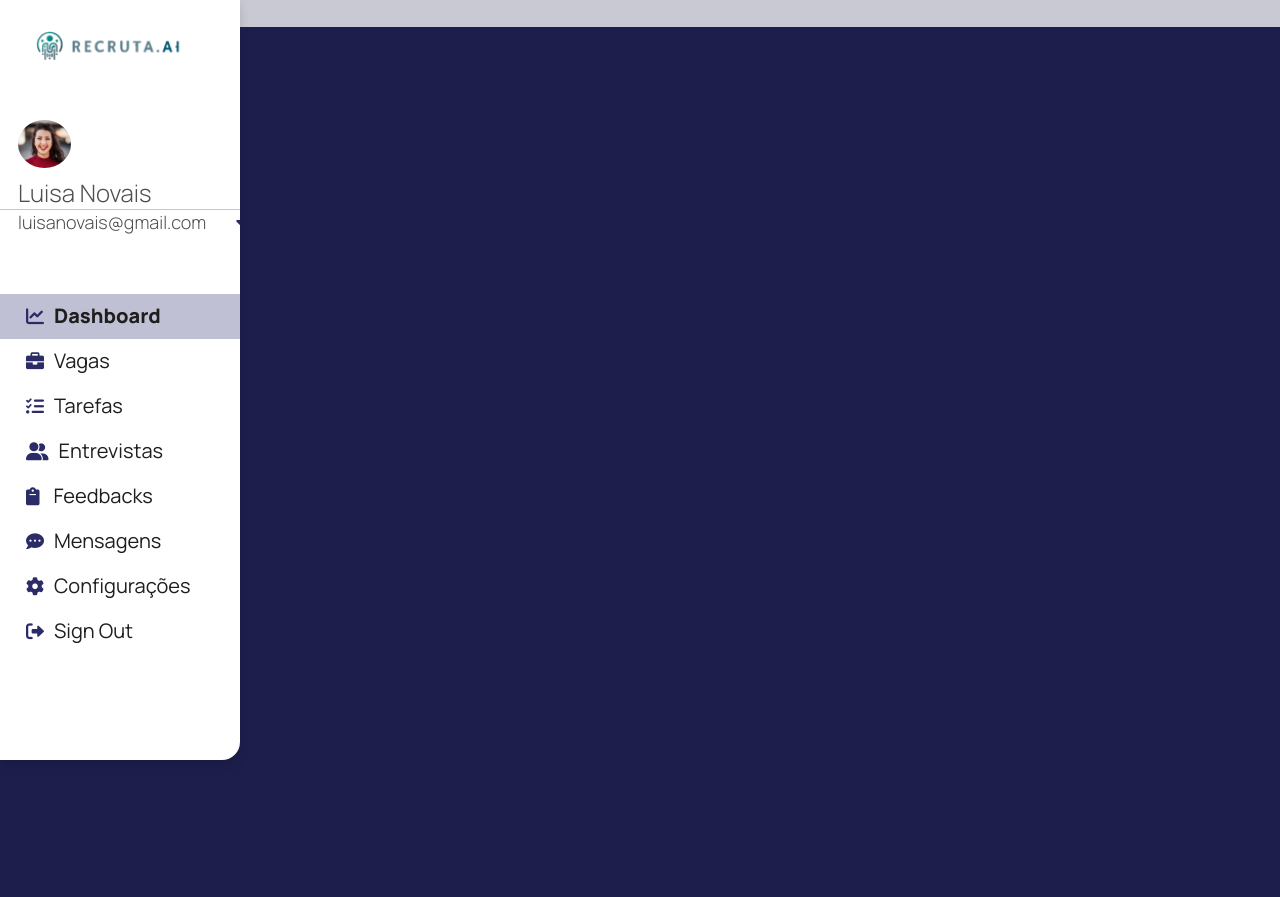
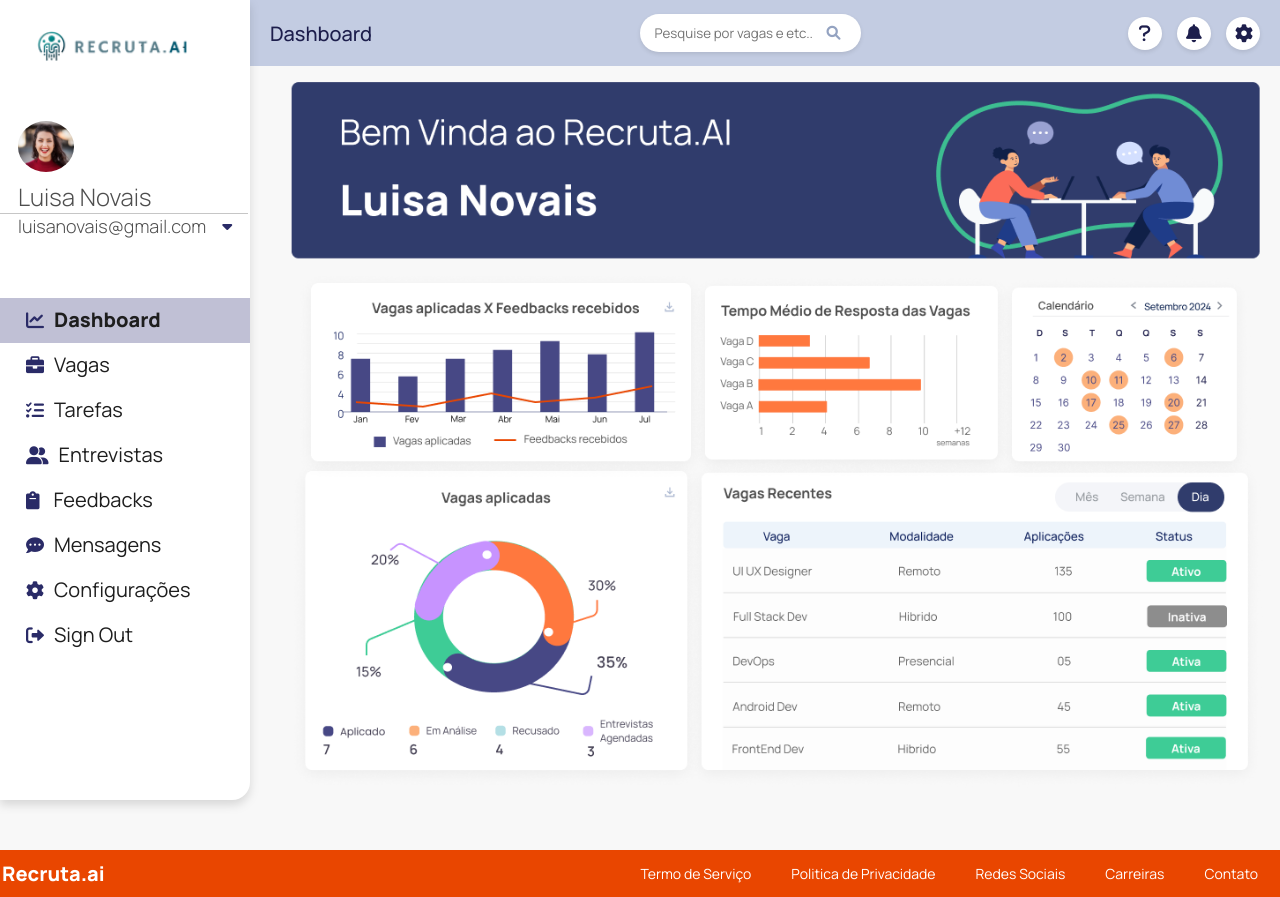
Before and after one commit to lianacapizani/recruta.AI, a website: page pages/myarea.html in a window 1280 px wide. Before the commit the page ends 800 px from the top, so only its background shows below. Drawn offline with Linux system fonts and the light colour scheme.

Commit message:
ajustes home e rea do candidato

```diff
--- a/css/base.css
+++ b/css/base.css
@@ -30,7 +30,7 @@
 
 body {
   width: 100%;
-    background-color: var(--color-primary-800);
+  background-color: var(--color-primary-800);
 }
 
 html {
@@ -75,3 +75,42 @@ button {
   line-height: 1.2;
   text-transform: capitalize;
 }
+
+/**************** FOOTER ****************/
+
+.footer-section {
+  width: 100%;
+  height: auto;
+  background-color: var(--color-secondary-800);
+  color: var(--color-light-000);
+  display: flex;
+  justify-content: space-between;
+  padding: 0.6rem 2rem;
+  align-items: center;
+}
+
+.logo-basica p {
+  font-size: 2rem;
+  font-weight: 800;
+}
+
+.footer-content ul {
+  display: flex;
+  justify-content: space-between;
+  padding: 1.2rem 0;
+
+  & li {
+    font-size: 1.4rem;
+    font-weight: 400;
+    padding: 0 2rem;
+
+    & a {
+      color: var(--color-light-000);
+      text-decoration: none;
+    }
+
+    & a:hover {
+      font-weight: 600;
+    }
+  }
+}
--- a/css/myarea.css
+++ b/css/myarea.css
@@ -1,18 +1,24 @@
 /*--------- The sidebar menu ------------*/
-.main {
-    background: #ffffffc2;
-    color: var(----color--light--000);
+html, body{
+  background-color: #F8F8F8 !important ;
+  min-height: 100vh;
+}
+
+body {
+  display: flex;
+  flex-direction: column;
 }
 
 .sidenav {
-  width: 24rem;
-  height: 95%;
+  width: 25rem;
+  height: 100%;
   border-radius: 0rem 0rem 1.8rem 0rem;
-  background: var(----color--light--000, #fff);
+  background: var(--color-light-000);
   flex-shrink: 0;
   position: fixed;
-  z-index: 1;
+  z-index: 2000;
   top: 0;
+  left: 0;
   overflow-x: hidden;
   padding-top: 2rem;
   filter: drop-shadow(0px 5px 5px rgba(0, 0, 0, 0.13));
@@ -66,7 +72,7 @@
   & .email-info {
     display: flex;
     align-items: center;
-    gap: 2rem;
+    gap: .6rem;
     font-size: 1.8rem;
     font-weight: 300;
 
@@ -77,7 +83,7 @@
 }
 .active {
   background-color: rgba(71, 72, 133, 0.34);
-  width: 24.7rem;
+  width: 25rem;
   font-weight: 800;
 }
 
@@ -99,13 +105,7 @@ i {
   font-weight: 800;
 }
 
-/* Style page content */
-.main {
-  margin-left: 160px; /* Same as the width of the sidebar */
-  padding: 0px 10px;
-}
-
-/* On smaller screens, where height is less than 450px, change the style of the sidebar (less padding and a smaller font size)
+/*
 @media screen and (max-height: 450px) {
   .sidenav {
     padding-top: 15px;
@@ -114,3 +114,108 @@ i {
     font-size: 18px;
   }
 } */
+
+/*--------- The header menu ------------*/
+header {
+  display: flex;
+  justify-content: space-between;
+  align-items: center;
+  padding: 1.4rem 2rem;
+  background-color: #c3cce2;
+  margin-left: 25rem; /* Para acomodar a sidebar */
+}
+
+.dashboard {
+  font-size: 2rem;
+  color: var(--color-primary-800) ;
+  font-weight: 500;
+}
+
+.search {
+  display: flex;
+  align-items: center;
+  background-color: var(--color-light-000);
+  padding: 0.5rem 1rem;
+  border-radius: 5rem;
+  box-shadow: 0 0.2rem 0.4rem rgba(0, 0, 0, 0.1); /* 0 2px 4px */
+}
+
+.search input {
+  border: none;
+  outline: none;
+  padding: 0.5rem;
+  border-radius: 5rem;
+}
+
+.search button {
+  border: none;
+  background: none;
+  cursor: pointer;
+
+  & i {
+    font-size: 1.4rem;
+    color: var(--color-primary-200);
+  }
+}
+
+.icons {
+  display: flex;
+  gap: 1.5rem;
+  justify-content: center;
+  align-items: center;
+}
+
+.icon-container{
+  background-color: var(--color-light-000);
+  border-radius: 50%;
+  display: flex;
+  justify-content: center;
+  align-items: center;
+  width: 3.4rem;
+  height: 3.3rem;
+  box-shadow: 0 0.2rem 0.4rem rgba(0, 0, 0, 0.1);
+
+  & i {
+    width: 1.6rem;
+    cursor: pointer;
+    color: var(--color-primary-800);
+    margin: 0;
+    padding: 0;
+  }
+    &:first-child i {
+      padding-left: .2rem; /* Ajuste o valor conforme necessário */
+    }
+}
+
+/********** Banner-Cnadidato **************/
+
+/*************** Main *****************/
+
+.main {
+  fixed:1;
+  padding: 1.6rem ;
+  margin-left: 25rem; /* acomodar a sidebar que tem 25rem de width */
+  background: #F8F8F8;
+  height: calc(100vh - 1.6rem);
+  display: flex;
+  justify-content: flex-start; /* Centraliza horizontalmente */
+  align-items: flex-start;
+
+   & img{
+    width: 100%;
+    height: auto;
+    object-fit:cover;
+    display: block;
+   }
+}
+
+/*************** Footer *****************/
+ /*Ajuste do footer devido ao sidebar*/
+ .sidebar-footer {
+  padding: .2rem;
+  position: relative;
+  margin-top: auto;
+  bottom: 0;
+  z-index: 1000;
+
+ }
--- a/pages/myarea.html
+++ b/pages/myarea.html
@@ -32,7 +32,7 @@
     <link rel="stylesheet" href="../css/base.css" />
     <link rel="stylesheet" href="../css/myarea.css" />
   </head>
-  <body>
+  <body class="bg-myarea">
 
     <!------- sidebar navigation -------->
 
@@ -55,20 +55,49 @@
             <div class="sidenav-item"><a href="#"> <i class="fa-solid fa-clipboard"></i>  Feedbacks </a></div>
             <div class="sidenav-item"><a href="#"> <i class="fa-solid fa-comment-dots"></i>Mensagens </a></div>
             <div class="sidenav-item"><a href="#"> <i class="fas fa-cog"></i>Configurações </a></div>
-            <div class="sidenav-item"><a href="#"> <i class="fas fa-sign-out-alt"></i>Sign Out </a></div>
+            <div class="sidenav-item"><a href="../index.html"> <i class="fas fa-sign-out-alt"></i>Sign Out </a></div>
         </div>
 
     </div>
 
-    <!-- Font Awesome -->
-    <link rel="stylesheet" href="https://cdnjs.cloudflare.com/ajax/libs/font-awesome/6.0.0-beta3/css/all.min.css">
-</head>
+   <!---------- Menu Superior ----------->
+   <header>
+    <div class="dashboard">Dashboard</div>
+    <div class="search">
+        <input type="text" placeholder="Pesquise por vagas e etc..." />
+        <button><i class="fa-solid fa-magnifying-glass"></i></button>
+    </div>
+    <div class="icons">
+      <div  class="icon-container"><i class="fa-solid fa-question"></i></div>
+      <div class="icon-container"><i class="fa-solid fa-bell"></i></div>
+      <div class="icon-container"><i class="fa-solid fa-gear"></i></div>
+    </div>
+  </header>
 
-    <!-------- Page content ----------->
+    <!----------- Page content ---------->
+
+
+
     <div class="main">
-        <h1>ola</h1>
+        <img src="../assets/images/main-myarea1.0.png" alt="" srcset="">
     </div>
 
+
+    <!-----------------FOOTER-------------->
+    <footer class="footer-section sidebar-footer">
+      <div class="logo-basica">
+        <p>Recruta.ai</p>
+      </div>
+      <div class="footer-content">
+        <ul>
+          <li><a href="#">Termo de Serviço</a></li>
+          <li><a href="#">Politica de Privacidade</a></li>
+          <li><a href="#">Redes Sociais</a></li>
+          <li><a href="#">Carreiras</a></li>
+          <li><a href="#">Contato</a></li>
+        </ul>
+      </div>
+    </footer>
 
 
 
```
Also changed, not shown: css/home.css (+4 -41 lines), index.html (+1 -2 lines), assets/images/main-myarea.png (added), assets/images/main-myarea1.0.png (added), 1 other file.
